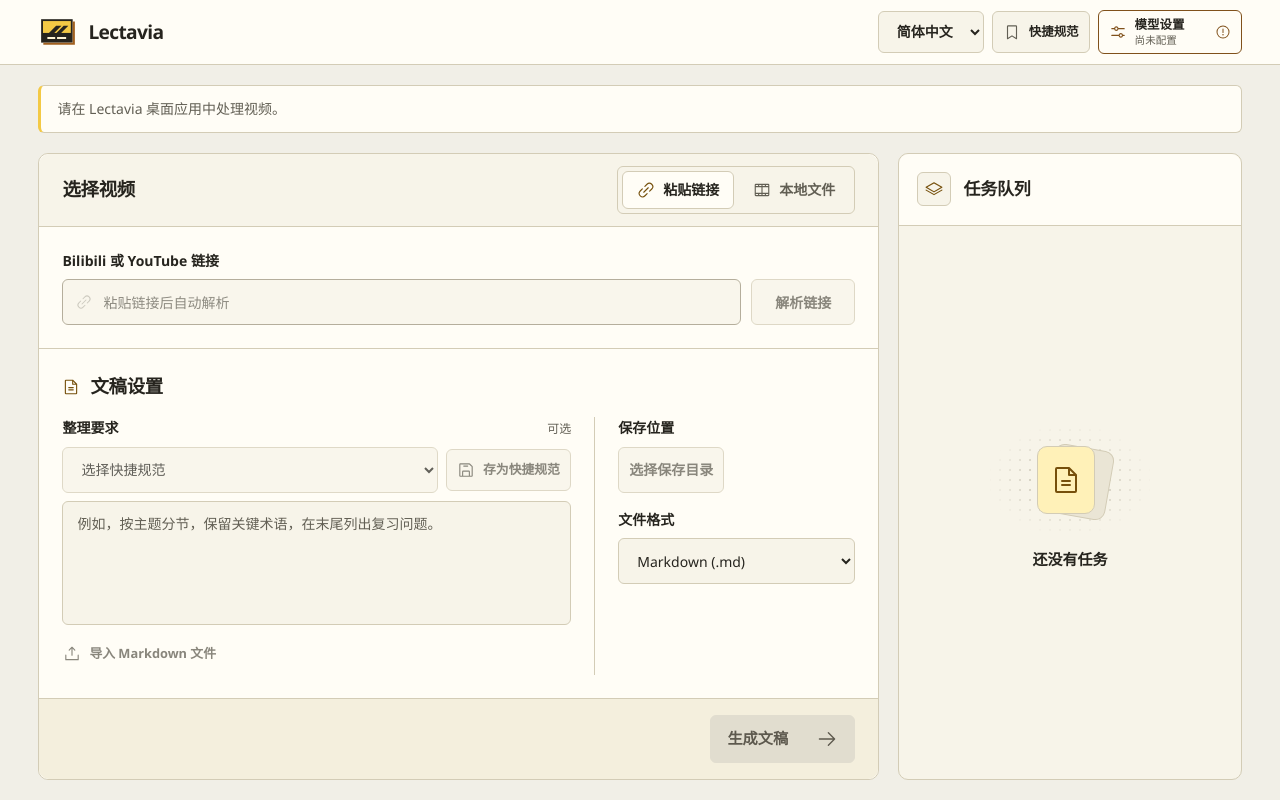
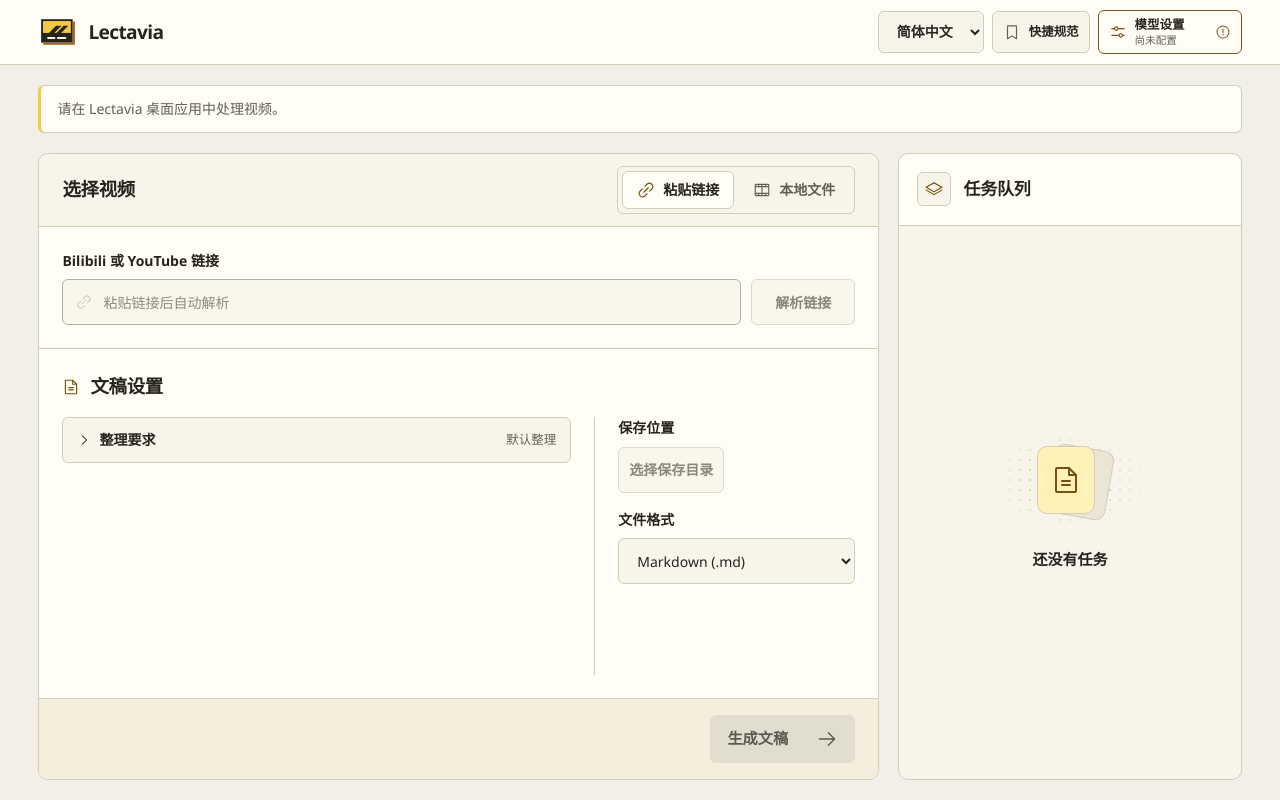
Before and after one commit to aynls/Lectavia, a React (Vite) app: page / in a window 1280 px wide. Built offline with nearby package versions, Linux system fonts and the light colour scheme.

Commit message:
feat(workspace): simplify editing of optional instructions

```diff
--- a/src/App.css
+++ b/src/App.css
@@ -843,45 +843,15 @@ legend {
   min-width: 0;
 }
 
-.field-label-row {
-  display: flex;
-  align-items: baseline;
-  justify-content: space-between;
-  gap: 0.75rem;
-}
-
-.instruction-optional {
-  color: var(--muted);
-  font-size: 0.75rem;
-}
-
 .instructions-field textarea {
   display: block;
   flex: 1 0 auto;
   width: 100%;
   min-height: 7.25rem;
-  resize: none;
+  resize: vertical;
   border-color: var(--line);
   background: var(--surface-subtle);
   line-height: 1.65;
-}
-
-.preset-controls {
-  display: grid;
-  grid-template-columns: minmax(0, 1fr) auto;
-  align-items: center;
-  gap: 0.5rem;
-}
-
-.preset-controls select {
-  min-width: 0;
-  width: 100%;
-}
-
-.preset-controls .save-preset {
-  min-height: 2.5rem;
-  padding-inline: 0.65rem;
-  font-size: 0.8rem;
 }
 
 .prompt-import {
@@ -1523,10 +1493,6 @@ button.preset-delete:is(:hover, :focus-visible):not(:disabled) {
   .composer-body {
     overflow: visible;
   }
-
-  .instructions-field textarea {
-    resize: vertical;
-  }
 }
 
 @media (max-width: 37.5rem) {
@@ -1598,14 +1564,6 @@ button.preset-delete:is(:hover, :focus-visible):not(:disabled) {
 
   .local-picker-copy small {
     font-size: 0.68rem;
-  }
-
-  .preset-controls {
-    grid-template-columns: minmax(0, 1fr);
-  }
-
-  .preset-controls .save-preset {
-    justify-self: start;
   }
 }
 
--- a/src/App.tsx
+++ b/src/App.tsx
@@ -27,6 +27,7 @@ import {
   type InstructionPreset,
 } from "./instruction-presets";
 import { InstructionPresetSettings } from "./InstructionPresetSettings";
+import { InstructionsField } from "./InstructionsField";
 import { inspectMedia, partLabel, type MediaInfo } from "./media";
 import {
   defaultModelSettings,
@@ -803,95 +804,23 @@ export default function App({
                   {t("output.settings")}
                 </h2>
                 <div className="output-fields">
-                  <div className="instructions-field">
-                    <div className="field-label-row">
-                      {prompt ? (
-                        <span className="option-label">
-                          {t("output.instructions")}
-                        </span>
-                      ) : (
-                        <label htmlFor="custom-instructions">
-                          {t("output.instructions")}
-                        </label>
-                      )}
-                      <span className="instruction-optional">
-                        {t("output.optional")}
-                      </span>
-                    </div>
-                    <div className="preset-controls">
-                      <label htmlFor="instruction-preset" className="sr-only">
-                        {t("output.presets")}
-                      </label>
-                      <select
-                        name="instruction-preset"
-                        id="instruction-preset"
-                        value={presetId}
-                        disabled={presets.length === 0}
-                        onChange={(event) => {
-                          setPresetId(event.target.value);
-                          setInstructionsError(undefined);
-                        }}
-                      >
-                        <option value="">{t("output.choosePreset")}</option>
-                        {presets.map((entry) => (
-                          <option key={entry.id} value={entry.id}>
-                            {entry.name}
-                          </option>
-                        ))}
-                      </select>
-                      <button
-                        type="button"
-                        className="save-preset"
-                        disabled={!canSavePreset}
-                        onClick={savePreset}
-                      >
-                        <Icon name="save" />
-                        {t("output.savePreset")}
-                      </button>
-                    </div>
-                    {prompt ? (
-                      <div className="prompt-file">
-                        <Icon name="document" />
-                        <span title={prompt.name}>{prompt.name}</span>
-                        <button
-                          type="button"
-                          className="quiet icon-button"
-                          aria-label={t("common.removeFile", {
-                            name: prompt.name,
-                          })}
-                          onClick={removePrompt}
-                        >
-                          <Icon name="close" />
-                        </button>
-                      </div>
-                    ) : (
-                      <textarea
-                        id="custom-instructions"
-                        rows={4}
-                        value={instructions}
-                        placeholder={t("output.placeholder")}
-                        onChange={(event) =>
-                          changeInstructions(event.target.value)
-                        }
-                      />
-                    )}
-                    <div className="prompt-import">
-                      <button
-                        type="button"
-                        className="quiet import-prompt"
-                        onClick={choosePrompt}
-                        disabled={!desktop}
-                      >
-                        <Icon name="upload" />
-                        {t(prompt ? "output.replace" : "output.import")}
-                      </button>
-                    </div>
-                    {instructionsError && (
-                      <p className="error field-error" role="alert">
-                        {renderMessage(t, instructionsError)}
-                      </p>
-                    )}
-                  </div>
+                  <InstructionsField
+                    presets={presets}
+                    presetId={presetId}
+                    instructions={instructions}
+                    prompt={prompt}
+                    error={instructionsError}
+                    canSavePreset={canSavePreset}
+                    canImport={desktop}
+                    onSelectPreset={(id) => {
+                      setPresetId(id);
+                      setInstructionsError(undefined);
+                    }}
+                    onChange={changeInstructions}
+                    onSavePreset={savePreset}
+                    onImport={choosePrompt}
+                    onRemovePrompt={removePrompt}
+                  />
                   <div className="options">
                     <div
                       className="option"
--- /dev/null
+++ b/src/InstructionsField.css
@@ -0,0 +1,39 @@
+.settings-advanced.instructions-disclosure {
+  margin: 0;
+  padding: 0;
+  border: 0;
+}
+
+.settings-advanced.instructions-disclosure > summary {
+  width: 100%;
+  min-height: 2.875rem;
+  padding: 0.625rem 0.875rem;
+  border: 1px solid var(--line);
+  background: var(--surface-subtle);
+  color: var(--ink);
+  font-size: 0.875rem;
+  font-weight: 650;
+}
+
+.settings-advanced.instructions-disclosure > summary:hover {
+  border-color: var(--control-line);
+}
+
+.settings-advanced.instructions-disclosure > summary:focus-visible {
+  outline-offset: -2px;
+}
+
+.instructions-editor {
+  display: grid;
+  gap: 0.75rem;
+  padding-block-start: 0.75rem;
+}
+
+.instructions-editor .instructions-hint {
+  font-size: 0.8rem;
+}
+
+.instructions-editor .prompt-file > span {
+  overflow-wrap: anywhere;
+  white-space: normal;
+}
--- /dev/null
+++ b/src/InstructionsField.tsx
@@ -0,0 +1,145 @@
+import { useId, useRef } from "react";
+import { useTranslation } from "react-i18next";
+import { Icon } from "./Icon";
+import { renderMessage, type Message } from "./i18n";
+import type { InstructionPreset } from "./instruction-presets";
+import type { PromptFile } from "./tasks";
+import "./InstructionsField.css";
+
+interface InstructionsFieldProps {
+  presets: readonly InstructionPreset[];
+  presetId: string;
+  instructions: string;
+  prompt: PromptFile | null;
+  error?: Message;
+  canSavePreset: boolean;
+  canImport: boolean;
+  onSelectPreset: (id: string) => void;
+  onChange: (text: string) => void;
+  onSavePreset: () => void;
+  onImport: () => void;
+  onRemovePrompt: () => void;
+}
+
+export function InstructionsField({
+  presets,
+  presetId,
+  instructions,
+  prompt,
+  error,
+  canSavePreset,
+  canImport,
+  onSelectPreset,
+  onChange,
+  onSavePreset,
+  onImport,
+  onRemovePrompt,
+}: InstructionsFieldProps) {
+  const { t } = useTranslation();
+  const id = useId();
+  const editor = useRef<HTMLTextAreaElement>(null);
+  const preset = presets.find((entry) => entry.id === presetId);
+  const summary =
+    preset?.name ??
+    prompt?.name ??
+    t(
+      instructions.trim()
+        ? "output.customInstructions"
+        : "output.defaultInstructions",
+    );
+  const hint = prompt
+    ? t("output.importedInstructions")
+    : preset && t("output.perTaskInstructions");
+
+  return (
+    <div className="instructions-field">
+      <details className="settings-advanced instructions-disclosure">
+        <summary>
+          <Icon name="down" />
+          <span>{t("output.instructions")}</span>
+          <small className="advanced-selection">{summary}</small>
+        </summary>
+        <div className="instructions-editor">
+          {presets.length > 0 && (
+            <div className="option">
+              <label htmlFor={id + "-preset"}>{t("output.presets")}</label>
+              <select
+                name="instruction-preset"
+                id={id + "-preset"}
+                value={presetId}
+                onChange={(event) => onSelectPreset(event.target.value)}
+              >
+                <option value="">{t("output.choosePreset")}</option>
+                {presets.map((entry) => (
+                  <option key={entry.id} value={entry.id}>
+                    {entry.name}
+                  </option>
+                ))}
+              </select>
+            </div>
+          )}
+          {prompt && (
+            <div className="prompt-file">
+              <Icon name="document" />
+              <span>{prompt.name}</span>
+              <button
+                type="button"
+                className="quiet icon-button"
+                aria-label={t("common.removeFile", { name: prompt.name })}
+                onClick={() => {
+                  onRemovePrompt();
+                  editor.current?.focus();
+                }}
+              >
+                <Icon name="close" />
+              </button>
+            </div>
+          )}
+          <div className="option">
+            <label htmlFor={id + "-content"}>{t("output.instructions")}</label>
+            {hint && (
+              <p id={id + "-hint"} className="muted instructions-hint">
+                {hint}
+              </p>
+            )}
+            <textarea
+              ref={editor}
+              id={id + "-content"}
+              name="custom-instructions"
+              rows={4}
+              aria-describedby={hint ? id + "-hint" : undefined}
+              value={prompt?.content ?? instructions}
+              placeholder={t("output.placeholder")}
+              onChange={(event) => onChange(event.target.value)}
+            />
+          </div>
+          <div className="prompt-import">
+            <button
+              type="button"
+              className="quiet import-prompt"
+              onClick={onImport}
+              disabled={!canImport}
+            >
+              <Icon name="upload" />
+              {t(prompt ? "output.replace" : "output.import")}
+            </button>
+            <button
+              type="button"
+              className="quiet import-prompt"
+              disabled={!canSavePreset}
+              onClick={onSavePreset}
+            >
+              <Icon name="save" />
+              {t("output.savePreset")}
+            </button>
+          </div>
+        </div>
+      </details>
+      {error && (
+        <p className="error field-error" role="alert">
+          {renderMessage(t, error)}
+        </p>
+      )}
+    </div>
+  );
+}
--- a/src/locales/zh-CN.ts
+++ b/src/locales/zh-CN.ts
@@ -42,10 +42,14 @@ export default {
   "media.partLabel": "P{{number}} · {{title}}",
   "output.settings": "文稿设置",
   "output.presets": "快捷规范",
-  "output.choosePreset": "选择快捷规范",
+  "output.choosePreset": "不使用快捷规范",
   "output.savePreset": "存为快捷规范",
   "output.instructions": "整理要求",
-  "output.optional": "可选",
+  "output.defaultInstructions": "默认整理",
+  "output.customInstructions": "自定义",
+  "output.perTaskInstructions": "编辑后将作为自定义要求使用。",
+  "output.importedInstructions":
+    "当前使用导入时的文件内容。编辑后将作为自定义要求使用。",
   "output.placeholder": "例如，按主题分节，保留关键术语，在末尾列出复习问题。",
   "output.import": "导入 Markdown 文件",
   "output.replace": "更换 Markdown 文件",
```
Also changed, not shown: src/locales/en.ts (+6 -2 lines), src/locales/ja.ts (+7 -2 lines).
